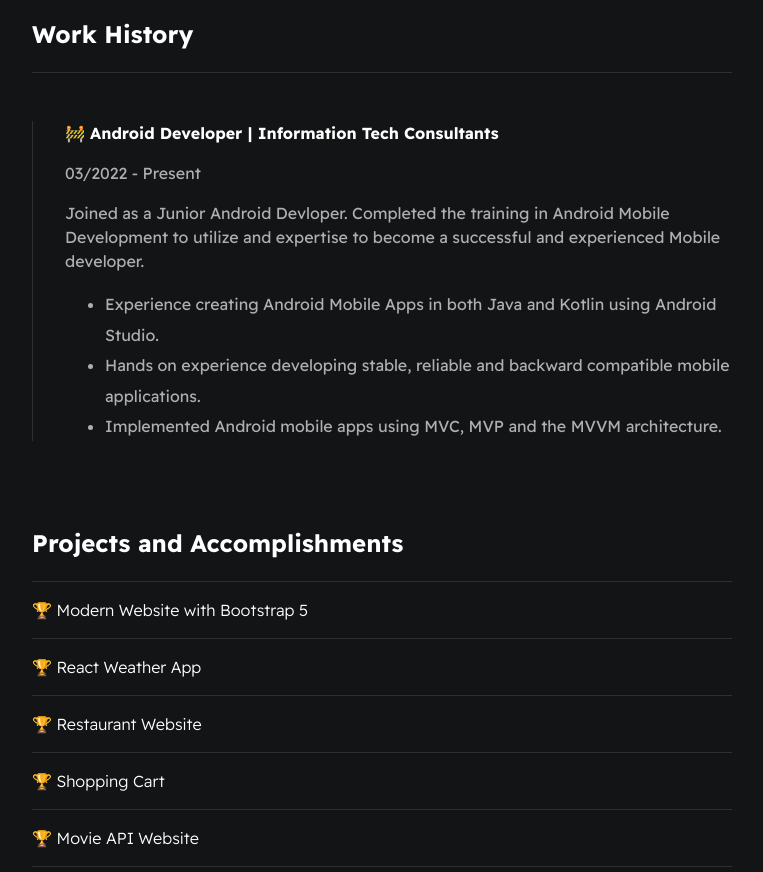
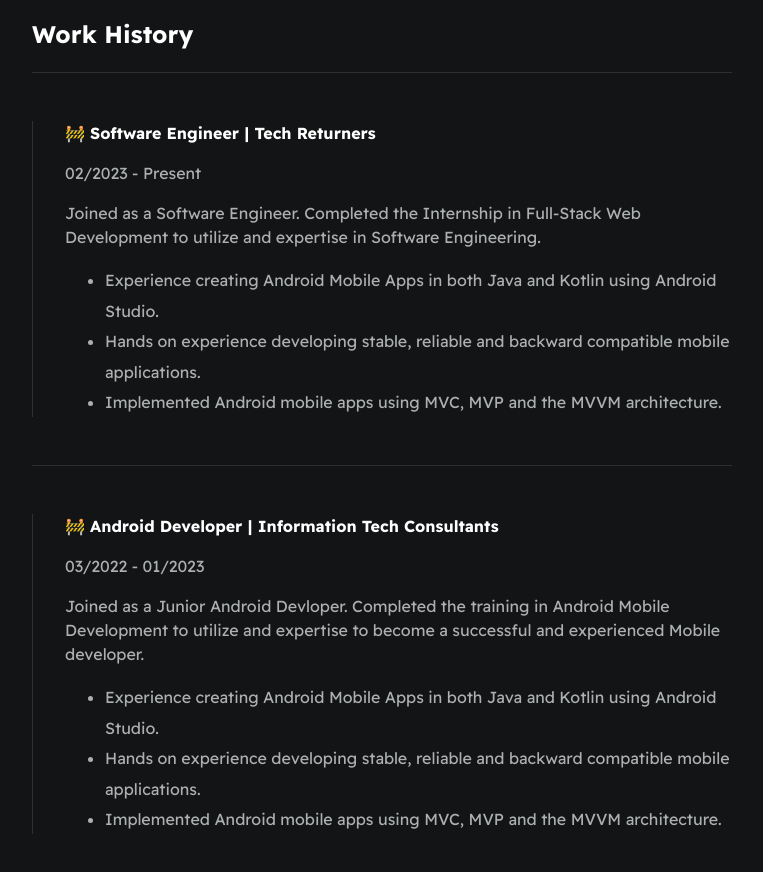
Before and after one commit to Hitendra27/Digital_Resume, a plain HTML site: page index.html in a window 1280 px wide. Shown: the part 853-1725 px from the top of the page, without its empty margins (258-1021 px from the left). Drawn offline with Linux system fonts and the light colour scheme.

Commit message:
Update index.html

```diff
--- a/index.html
+++ b/index.html
@@ -84,11 +84,36 @@
 
       <section id="work--history-wrapper">
         <h2>Work History</h2>
+
+        <div class="line-break"></div>
+
+        <div class="card--work-history">
+          <strong>🚧 Software Engineer | Tech Returners</strong>
+          <p>02/2023 - Present</p>
+          <p>
+            Joined as a Software Engineer. Completed the Internship in
+            Full-Stack Web Development to utilize and expertise in Software Engineering.
+          </p>
+          <ul>
+            <li>
+              Experience creating Android Mobile Apps in both Java and Kotlin
+              using Android Studio.
+            </li>
+            <li>
+              Hands on experience developing stable, reliable and backward
+              compatible mobile applications.
+            </li>
+            <li>
+              Implemented Android mobile apps using MVC, MVP and the MVVM
+              architecture.
+            </li>
+          </ul>
+        </div>
         <div class="line-break"></div>
 
         <div class="card--work-history">
           <strong>🚧 Android Developer | Information Tech Consultants</strong>
-          <p>03/2022 - Present</p>
+          <p>03/2022 - 01/2023</p>
           <p>
             Joined as a Junior Android Devloper. Completed the training in
             Android Mobile Development to utilize and expertise to become a
```
